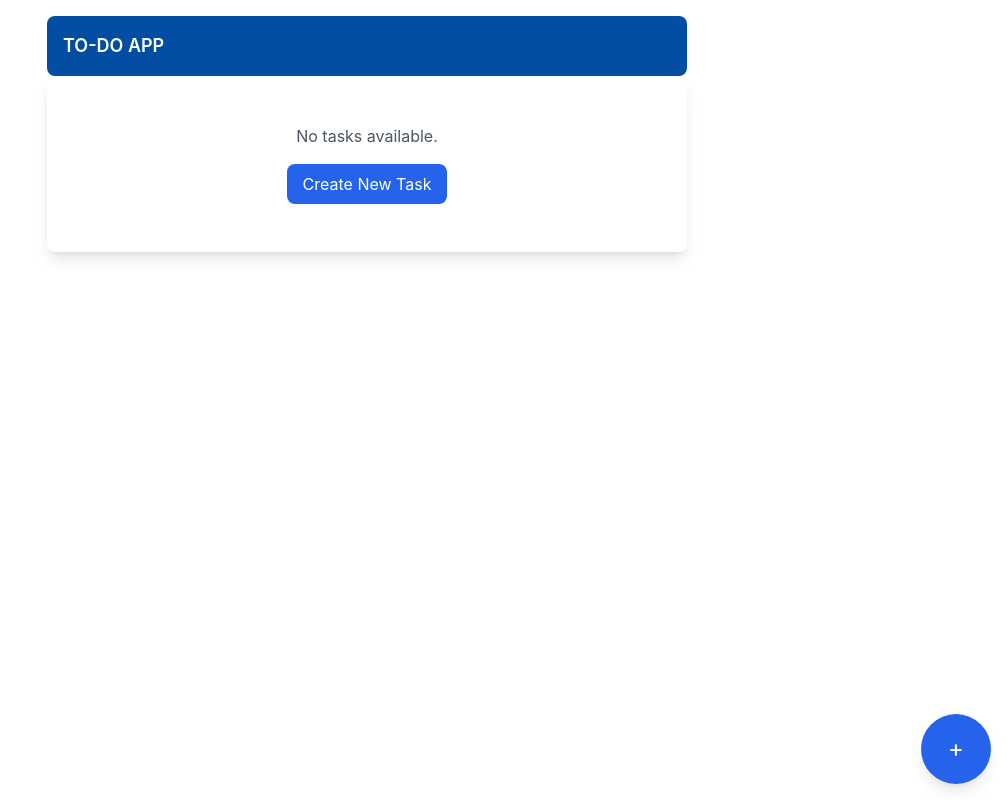
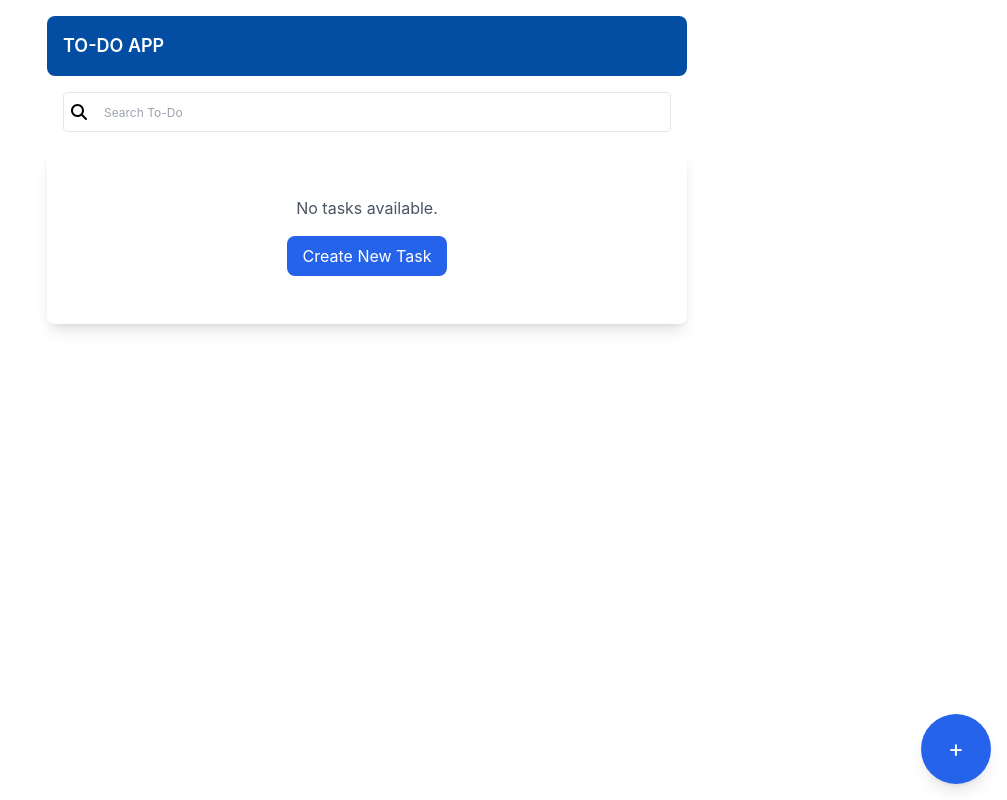
Before and after one commit to rachanpadmanabha/Task-management, a React (Create React App) app: page / in a window 1280 px wide. Shown: the whole page, without its empty margins (273-1280 px from the left). Built offline with nearby package versions, Linux system fonts and the light colour scheme.

Commit message:
added filter changes

```diff
--- a/package.json
+++ b/package.json
@@ -9,6 +9,7 @@
     "@testing-library/jest-dom": "^5.17.0",
     "@testing-library/react": "^13.4.0",
     "@testing-library/user-event": "^13.5.0",
+    "firebase": "^10.13.0",
     "react": "^18.3.1",
     "react-dom": "^18.3.1",
     "react-router-dom": "^6.26.1",
--- a/src/App.js
+++ b/src/App.js
@@ -1,23 +1,37 @@
-import React, { useState, useEffect } from 'react';
+import React, { useState, useEffect, useCallback } from 'react';
 import { BrowserRouter as Router, Routes, Route, useNavigate, useParams } from 'react-router-dom';
 import TaskList from './components/TaskList';
 import TaskForm from './components/TaskForm';
 import Header from './Header';
+import { FontAwesomeIcon } from "@fortawesome/react-fontawesome";
+import { faSearch } from "@fortawesome/free-solid-svg-icons";
 
 function App() {
   const [tasks, setTasks] = useState([]);
+  const [filteredTasks, setFilteredTasks] = useState([]);
+  const [filter, setFilter] = useState('');
   const navigate = useNavigate();
+
+  const handleFilterChange = useCallback(
+    (filterValue) => {
+      setFilter(filterValue);
+      setFilteredTasks(tasks.filter(task => task.title.toLowerCase().includes(filterValue.toLowerCase())));
+    },
+    [tasks]
+  );
 
   useEffect(() => {
     const savedTasks = JSON.parse(localStorage.getItem('tasks'));
     if (savedTasks && savedTasks.length > 0) {
       setTasks(savedTasks);
+      setFilteredTasks(savedTasks);
     }
   }, []);
 
   useEffect(() => {
     localStorage.setItem('tasks', JSON.stringify(tasks));
-  }, [tasks]);
+    handleFilterChange(filter);
+  }, [tasks, filter, handleFilterChange]);
 
   const addTask = (newTask) => {
     setTasks([...tasks, { ...newTask, id: Date.now() }]);
@@ -33,23 +47,34 @@ function App() {
     setTasks(tasks.filter(task => task.id !== id));
   };
 
-  const findTaskById = (id) => {
-    return tasks.find(task => task.id === parseInt(id));
-  };
 
   return (
     <div className="relative min-h-screen p-4 max-w-2xl m-auto">
-      <Header title="TO-DO APP" />
+
       <Routes>
+
         <Route
           path="/"
           element={
             <>
+              <Header title="TO-DO APP" />
+              <div className="relative w-full p-4">
+                <input
+                  type="text"
+                  value={filter}
+                  onChange={(e) => handleFilterChange(e.target.value)}
+                  placeholder="Search To-Do"
+                  className="w-full h-10 pl-10 pr-4 border rounded text-[#231F20] text-[12px] font-normal"
+                />
+                <div className="absolute inset-y-0 left-3 pl-3 flex items-center pointer-events-none">
+                  <FontAwesomeIcon icon={faSearch} />
+                </div>
+              </div>
               <TaskList
-                tasks={tasks}
+                tasks={filteredTasks}
                 onEdit={(task) => navigate(`/edit/${task.id}`)}
                 onDelete={deleteTask}
-                onAdd={() => navigate('/')}
+                onAdd={() => navigate('/add')}
               />
               <button
                 onClick={() => navigate('/add')}
@@ -63,17 +88,24 @@ function App() {
         <Route
           path="/add"
           element={
+            <>
+              <Header title="Add Task" />
               <TaskForm
                 task={null}
                 onSubmit={addTask}
                 onCancel={() => navigate('/')}
                 action="ADD"
               />
+            </>
+
           }
         />
         <Route
           path="/edit/:id"
-          element={<EditTaskForm onSubmit={updateTask} onCancel={() => navigate('/')} />}
+          element={
+            <>
+              <Header title="Edit Task" />
+              <EditTaskForm onSubmit={updateTask} onCancel={() => navigate('/')} /></>}
         />
       </Routes>
     </div>
--- /dev/null
+++ b/src/Filter.js
@@ -0,0 +1,20 @@
+
+import React from 'react';
+
+function Filter({ filter, setFilter }) {
+    return (
+        <div className="flex justify-between my-4">
+            {['All', 'Pending', 'In Progress', 'Completed'].map((status) => (
+                <button
+                    key={status}
+                    onClick={() => setFilter(status)}
+                    className={`px-4 py-2 rounded ${filter === status ? 'bg-blue-600 text-white' : 'bg-gray-200 text-gray-800'}`}
+                >
+                    {status}
+                </button>
+            ))}
+        </div>
+    );
+}
+
+export default Filter;
--- a/src/Header.js
+++ b/src/Header.js
@@ -6,8 +6,10 @@ function Header({ title }) {
 
     return (
         <div className="flex gap-4 items-center bg-[#034EA2] text-white p-4 rounded-lg">
-            {title.includes("Task") && <button onClick={() => navigate(-1)} className="text-xl">&#8592;</button>}
-            <h1 className="text-lg font-semibold ">{title}</h1>
+            {title !== "TO-DO APP" && (
+                <button onClick={() => navigate(-1)} className="text-xl">&#8592;</button>
+            )}
+            <h1 className="text-lg font-semibold">{title}</h1>
             <div style={{ width: "24px" }} /> {/* Placeholder to balance the layout */}
         </div>
     );
```
Also changed, not shown: firebase.json (added), 2 other files (tests, documents, lock files or other folders). Lines whose indentation alone changed are shown as unchanged.
